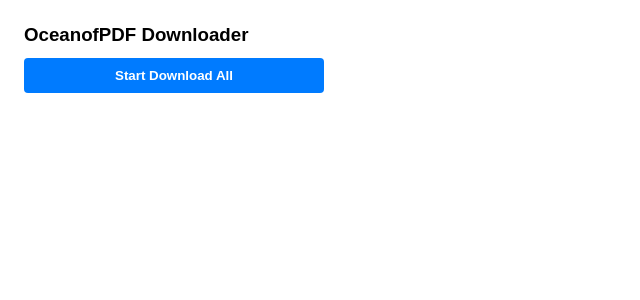
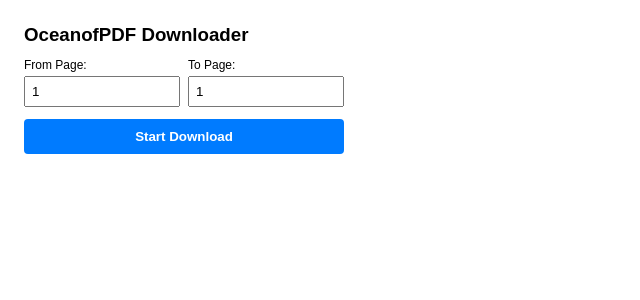
Before and after one commit to HShambuck/oceanofpdf-downloader, a React (Vite) app: page / in a window 1280 px wide. Shown: the top 300 px of the page, without its empty margins (0-640 px from the left). Built offline with nearby package versions, Linux system fonts and the light colour scheme.

Commit message:
Add page range selection, tab reuse, and persistent UI progress tracking

```diff
--- a/src/App.tsx
+++ b/src/App.tsx
@@ -1,35 +1,80 @@
 import { useState, useEffect } from 'react';
 
 export default function App() {
+  const [startPage, setStartPage] = useState<number>(1);
+  const [endPage, setEndPage] = useState<number>(1);
   const [status, setStatus] = useState<string>('');
   const [isDownloading, setIsDownloading] = useState<boolean>(false);
+  const [progress, setProgress] = useState<{ current: number; total: number }>({ current: 0, total: 0 });
 
   useEffect(() => {
+    chrome.storage.local.get(['batchStatus', 'batchIsRunning', 'batchProgress'], (result) => {
+      if (result.batchStatus) setStatus(result.batchStatus);
+      if (result.batchIsRunning !== undefined) setIsDownloading(result.batchIsRunning);
+      if (result.batchProgress) setProgress(result.batchProgress);
+    });
+
     const listener = (message: any) => {
       if (message.type === 'STATUS_UPDATE') {
-        setStatus(message.message);
-      } else if (message.type === 'BATCH_COMPLETE') {
-        setStatus('Batch download process completed!');
-        setIsDownloading(false);
+        if (message.batchStatus) setStatus(message.batchStatus);
+        if (message.batchIsRunning !== undefined) setIsDownloading(message.batchIsRunning);
+        if (message.batchProgress) setProgress(message.batchProgress);
       }
     };
+
     chrome.runtime.onMessage.addListener(listener);
     return () => chrome.runtime.onMessage.removeListener(listener);
   }, []);
 
   const startBatch = async () => {
     setIsDownloading(true);
-    setStatus('Extracting book links from search page...');
+    setStatus('Gathering book URLs across selected pages...');
 
     const [activeTab] = await chrome.tabs.query({ active: true, currentWindow: true });
     if (!activeTab || !activeTab.id) {
-      setStatus('Error: Please navigate to OceanofPDF search page first.');
+      setStatus('Error: Open OceanofPDF search results tab first.');
       setIsDownloading(false);
       return;
     }
 
+    const currentUrl = activeTab.url || '';
+    const baseUrl = currentUrl.replace(/\/page\/\d+\//, '/');
+
+    let allLinks: string[] = [];
+
+    for (let page = startPage; page <= endPage; page++) {
+      const pageUrl = page === 1 ? baseUrl : `${baseUrl.replace(/\/$/, '')}/page/${page}/`;
+      setStatus(`Scanning page ${page} of ${endPage}...`);
+
+      if (page === startPage && currentUrl === pageUrl) {
+        const results = await extractLinksFromTab(activeTab.id);
+        allLinks.push(...results);
+      } else {
+        const tempTab = await chrome.tabs.create({ url: pageUrl, active: false });
+        await new Promise((resolve) => setTimeout(resolve, 3000));
+        if (tempTab.id) {
+          const results = await extractLinksFromTab(tempTab.id);
+          allLinks.push(...results);
+          await chrome.tabs.remove(tempTab.id);
+        }
+      }
+    }
+
+    const uniqueLinks = Array.from(new Set(allLinks));
+
+    if (uniqueLinks.length === 0) {
+      setStatus('No downloadable item links found.');
+      setIsDownloading(false);
+      return;
+    }
+
+    chrome.runtime.sendMessage({ type: 'START_BATCH', links: uniqueLinks });
+  };
+
+  const extractLinksFromTab = async (tabId: number): Promise<string[]> => {
+    try {
       const results = await chrome.scripting.executeScript({
-      target: { tabId: activeTab.id },
+        target: { tabId },
         func: () => {
           const links: string[] = [];
           const anchors = document.querySelectorAll('article h2 a, article .entry-title a, h2.entry-title a, .post-title a');
@@ -42,20 +87,41 @@
           return links;
         }
       });
-
-    const links = results[0]?.result || [];
-    if (links.length === 0) {
-      setStatus('No book links found on this page.');
-      setIsDownloading(false);
-      return;
+      return results[0]?.result || [];
+    } catch (e) {
+      return [];
     }
-
-    chrome.runtime.sendMessage({ type: 'START_BATCH', links });
   };
 
   return (
-    <div style={{ width: '300px', padding: '16px', fontFamily: 'sans-serif' }}>
+    <div style={{ width: '320px', padding: '16px', fontFamily: 'sans-serif' }}>
       <h3 style={{ margin: '0 0 12px 0' }}>OceanofPDF Downloader</h3>
+
+      <div style={{ display: 'flex', gap: '8px', marginBottom: '12px' }}>
+        <div style={{ flex: 1 }}>
+          <label style={{ fontSize: '12px', display: 'block', marginBottom: '4px' }}>From Page:</label>
+          <input
+            type="number"
+            min="1"
+            value={startPage}
+            disabled={isDownloading}
+            onChange={(e) => setStartPage(Math.max(1, parseInt(e.target.value) || 1))}
+            style={{ width: '100%', padding: '6px', boxSizing: 'border-box' }}
+          />
+        </div>
+        <div style={{ flex: 1 }}>
+          <label style={{ fontSize: '12px', display: 'block', marginBottom: '4px' }}>To Page:</label>
+          <input
+            type="number"
+            min={startPage}
+            value={endPage}
+            disabled={isDownloading}
+            onChange={(e) => setEndPage(Math.max(startPage, parseInt(e.target.value) || 1))}
+            style={{ width: '100%', padding: '6px', boxSizing: 'border-box' }}
+          />
+        </div>
+      </div>
+
       <button
         onClick={startBatch}
         disabled={isDownloading}
@@ -70,9 +136,16 @@
           cursor: isDownloading ? 'not-allowed' : 'pointer'
         }}
       >
-        {isDownloading ? 'Processing Batch...' : 'Start Download All'}
+        {isDownloading ? 'Processing Batch...' : 'Start Download'}
       </button>
-      {status && <p style={{ marginTop: '12px', fontSize: '12px', color: '#333' }}>{status}</p>}
+
+      {progress.total > 0 && (
+        <div style={{ marginTop: '12px', fontSize: '13px', fontWeight: 'bold' }}>
+          Progress: {progress.current} / {progress.total}
+        </div>
+      )}
+
+      {status && <p style={{ marginTop: '8px', fontSize: '12px', color: '#333' }}>{status}</p>}
     </div>
   );
 }
```
Also changed, not shown: src/background.ts (+56 -24 lines). Lines whose indentation alone changed are shown as unchanged.
